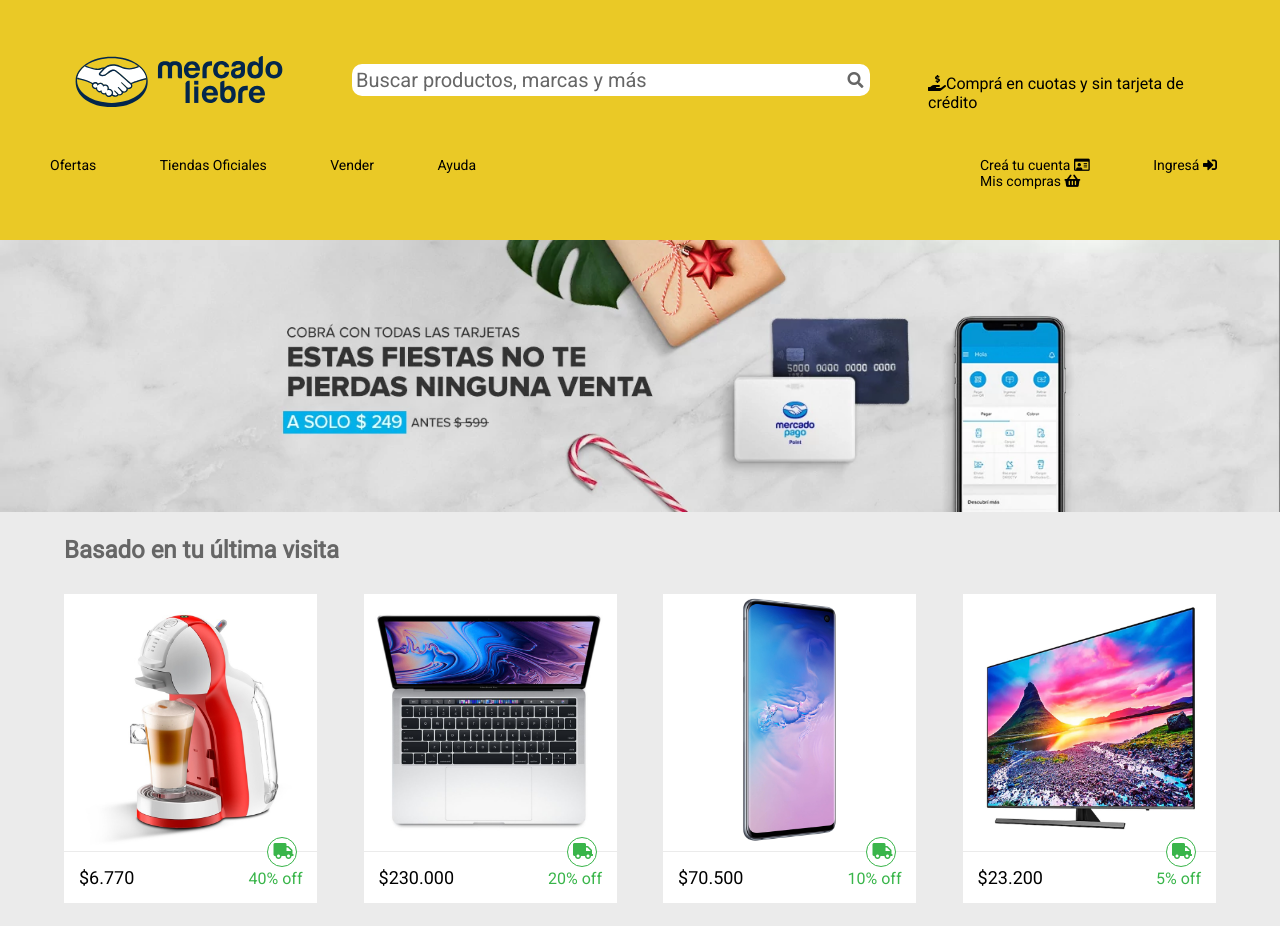
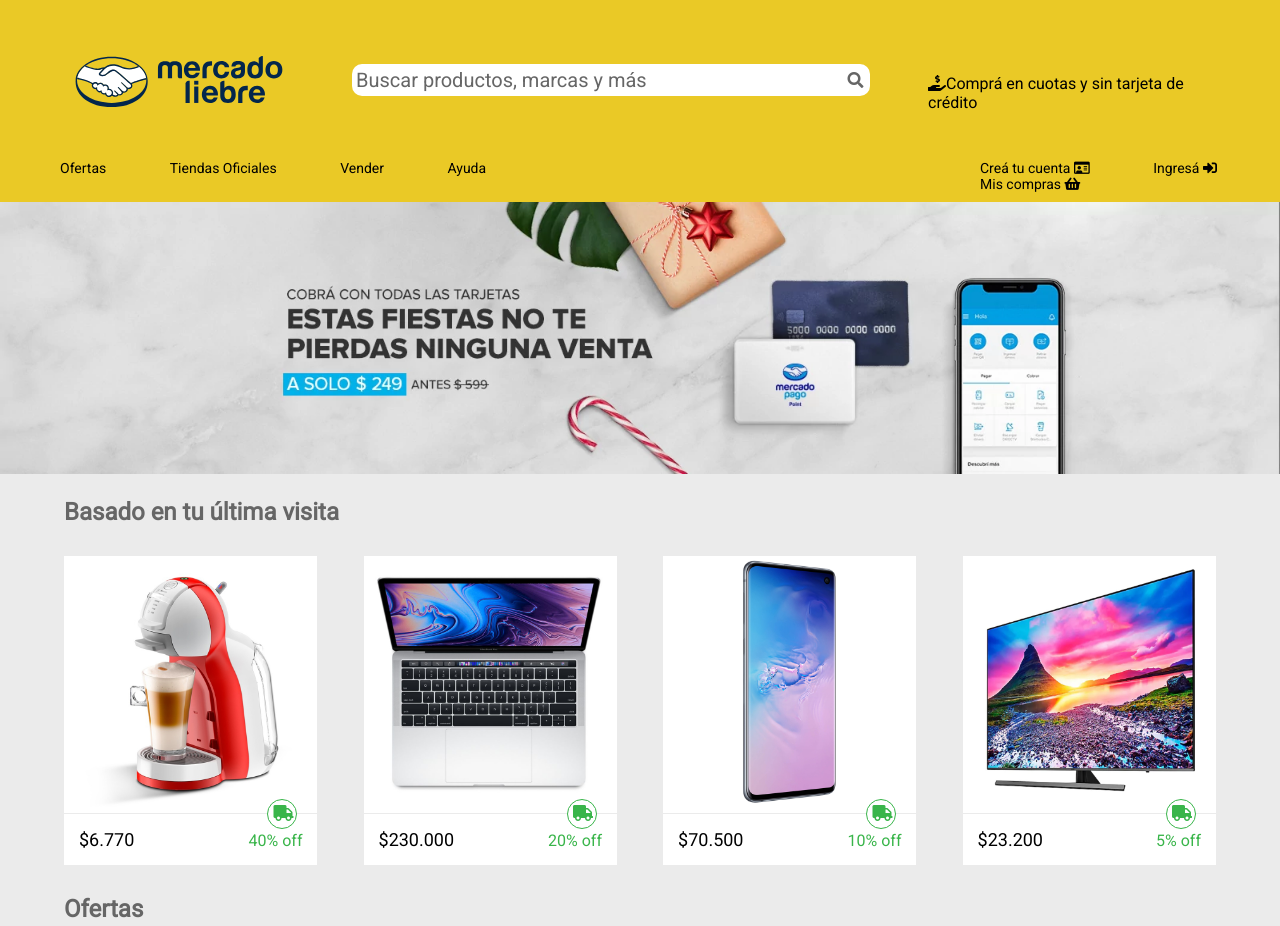
Before and after one commit to dportugaln/MercadoLiebre, a website: page views/home.html in a window 1280 px wide. Shown: the top 926 px of the page. Drawn offline with Linux system fonts and the light colour scheme; files that its build step writes are made by us from their sources; files whose address does not match are found by name.

Commit message:
Acomodado márgenes de header

```diff
--- a/public/css/styles.css
+++ b/public/css/styles.css
@@ -388,15 +388,13 @@
 
 @media (min-width: 769px){
 
-    header {
-        height: 240px;
-    }
     header div.top-header{
         display: flex;
         flex-direction: row;
         align-items: flex-start;
         justify-content: space-between;
         width: 100%;
+        height: 150px;
     }
 
     header div.logo{
@@ -429,8 +427,7 @@
     header nav{
         display: flex;
         flex-direction: row;
-        position: relative;
-        bottom: 50px;
+        padding: 10px;
     }
 
     header nav div.service{
```
